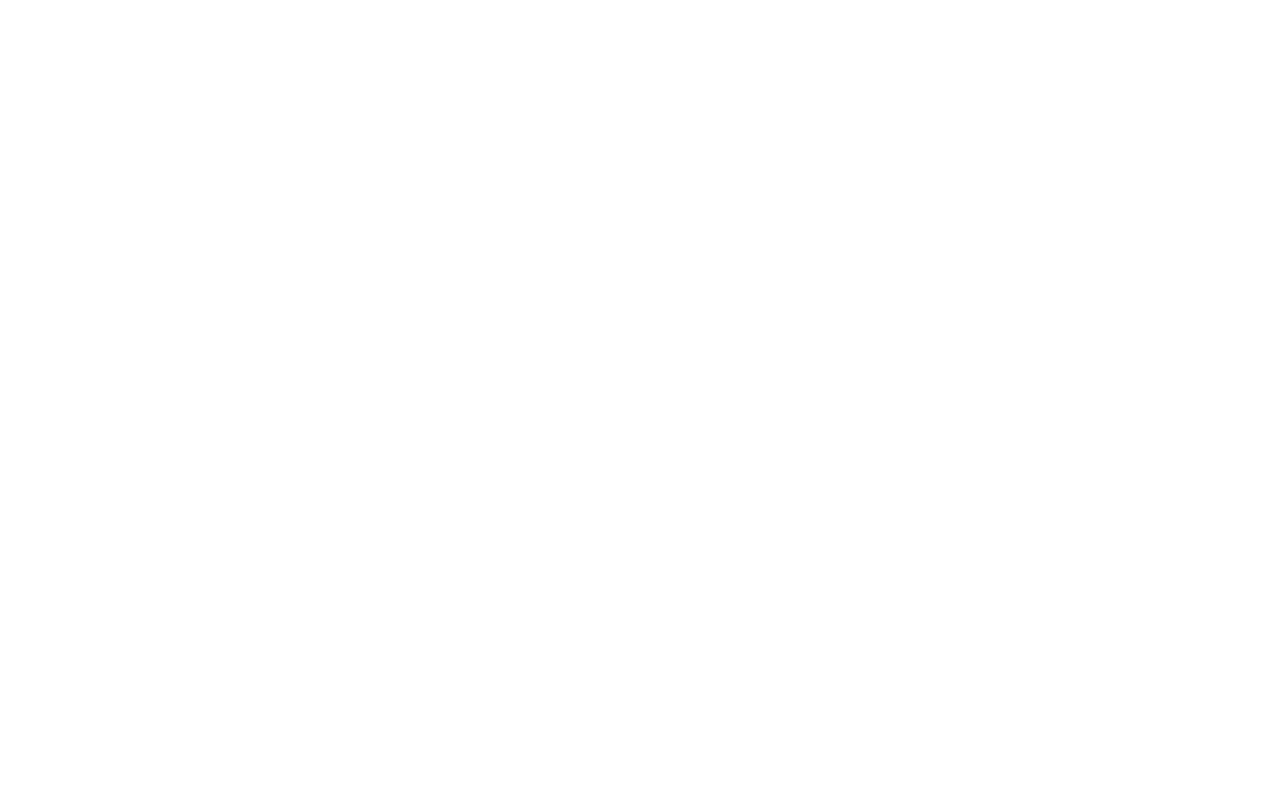
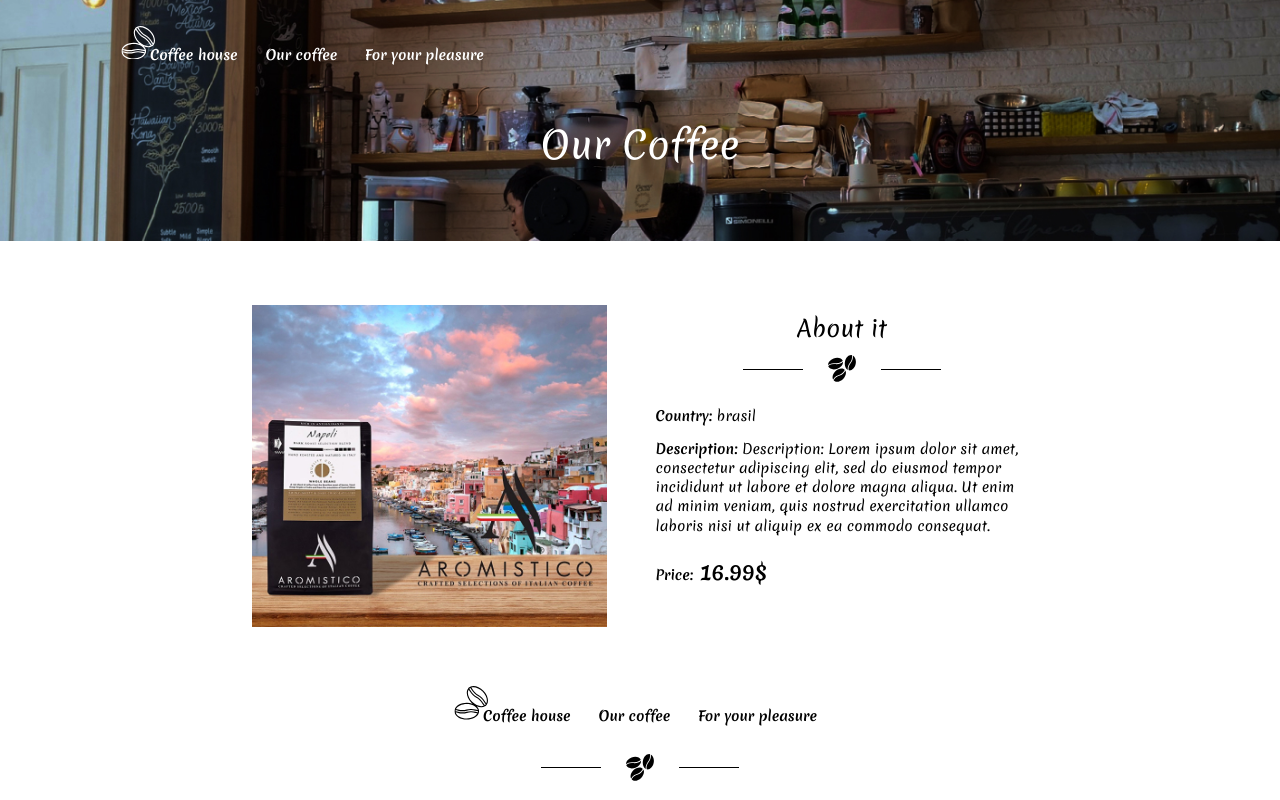
Before and after one commit to atrial238/coffee-shop, a React (Create React App) app: page /our_coffee/0 in a window 1280 px wide. Built offline with nearby package versions, Linux system fonts and the light colour scheme.

Commit message:
create page AboutCoffee

```diff
--- a/src/App.js
+++ b/src/App.js
@@ -1,6 +1,6 @@
 import {BrowserRouter as Router, Route} from 'react-router-dom';
 
-import { Home, OurCoffee } from './pages';
+import { AboutCoffee, Home, OurCoffee } from './pages';
 import './App.scss';
 
 function App() {
@@ -10,6 +10,8 @@ function App() {
 		<div className="App">
 			<Route exact path={['/', '/home']} component={Home}/>
 			<Route exact path='/our_coffee' component={OurCoffee}/>
+			<Route exact path='/our_coffee/:item' component={AboutCoffee}/>
+
 		</div>
 	 </Router>
   );
--- a/src/index.scss
+++ b/src/index.scss
@@ -1,3 +1,14 @@
 @import './style/fonts.scss';
 @import './style/reset.scss';
 @import './style/common.scss';
+
+
+html {
+	height: 100vh;
+	#root {
+		height: 100%;
+		.App {
+			height: 100%;
+		}
+	}
+}
--- /dev/null
+++ b/src/pages/AboutCoffee/AboutCoffee.jsx
@@ -0,0 +1,16 @@
+import {wrapper} from './AboutCoffee.module.scss';
+import {HeaderOurCoffee} from '../OurCoffee/components';
+import { Footer } from '../../components';
+import { AboutSection } from './components';
+
+const AboutCoffee = () => {
+	return (
+		<div className={wrapper}>
+			<HeaderOurCoffee/>
+			<AboutSection/>
+			<Footer/>
+		</div>
+
+	)
+}
+export default AboutCoffee;
--- /dev/null
+++ b/src/pages/AboutCoffee/AboutCoffee.module.scss
@@ -0,0 +1,5 @@
+.wrapper {
+	display: flex;
+	flex-direction: column;
+	height: 100%;
+}
--- /dev/null
+++ b/src/pages/AboutCoffee/components/AboutSection/AboutSection.jsx
@@ -0,0 +1,26 @@
+import {wrapper, container, image, text, discription, country, price, subtitle} from './AboutSection.module.scss';
+import {Divider} from '../../../../components';
+import imgSrc from '../../../../assets/img/about_coffee/1.jpg';
+
+const AboutSection = () => {
+	return (
+		<section className={wrapper}>
+			<div className={container}>
+				 <div className={image}>
+					 <img src={imgSrc} alt="coffee" />
+				 </div>
+				 <div className={text}>
+					 <h3 className={`subtitle ${subtitle}`}>About it</h3>
+					 <Divider color='black'/>
+					 <div className={country}><span>Country:</span> brasil</div>
+					 <div className={discription}>
+							 <span>Description: </span>
+							 Description: Lorem ipsum dolor sit amet, consectetur adipiscing elit, sed do eiusmod tempor incididunt ut labore et dolore magna aliqua. Ut enim ad minim veniam, quis nostrud exercitation ullamco laboris nisi ut aliquip ex ea commodo consequat.
+					 </div>
+					 <div className={price}><span>Price:</span> 16.99$</div>
+				 </div>
+			</div>
+		</section>
+	)
+}
+export default AboutSection;
--- /dev/null
+++ b/src/pages/AboutCoffee/components/AboutSection/AboutSection.module.scss
@@ -0,0 +1,56 @@
+@import '../../../../style/mixins.scss';
+
+.wrapper {
+	flex: 1 1 auto;
+	@include adaptiv-property('padding-top', 70, 30);
+	@include adaptiv-property('padding-bottom', 30, 10);
+	@include adaptiv-property('width', 856, 300);
+	margin: 0 auto;
+
+	.container {
+		display: flex;
+		justify-content: space-between;
+		@media (max-width: 600px) {
+			flex-direction: column;
+
+		}
+		.image {
+			flex: 0 1 45.8%;
+			img {
+				width: 100%;
+				height: 100%;
+				object-fit: cover;
+			}
+		}
+		.text {
+			flex: 0 1 48%;
+			@include adaptiv-property('font-size', 14, 12);
+			@include adaptiv-property('line-height', 20, 15);
+			@include adaptiv-property('padding-top', 7, 5);
+			.subtitle {
+				@include adaptiv-property('margin-bottom', 10, 5);
+
+			}
+			span {
+				font-weight: 700;
+			}
+			.country {
+				@include adaptiv-property('margin-top', 25, 15);
+
+			}
+			.discription {
+				@include adaptiv-property('margin-top', 15, 7);
+			}
+
+			.price {
+				font-weight: 700;
+				span {
+					@include adaptiv-property('font-size', 14, 12);
+				}
+				@include adaptiv-property('margin-top', 30, 7);
+				@include adaptiv-property('font-size', 22, 16);
+
+			}
+		}
+	}
+}
--- /dev/null
+++ b/src/pages/AboutCoffee/components/index.js
@@ -0,0 +1 @@
+export {default as AboutSection} from './AboutSection/AboutSection';
--- a/src/pages/index.js
+++ b/src/pages/index.js
@@ -1,2 +1,3 @@
 export {default as Home} from './Home/Home';
 export {default as OurCoffee} from './OurCoffee/OurCoffee';
+export {default as AboutCoffee} from './AboutCoffee/AboutCoffee';
```
Also changed, not shown: src/assets/img/about_coffee/1.jpg (added), src/assets/img/about_coffee/Coffee item page.jpg (added).
